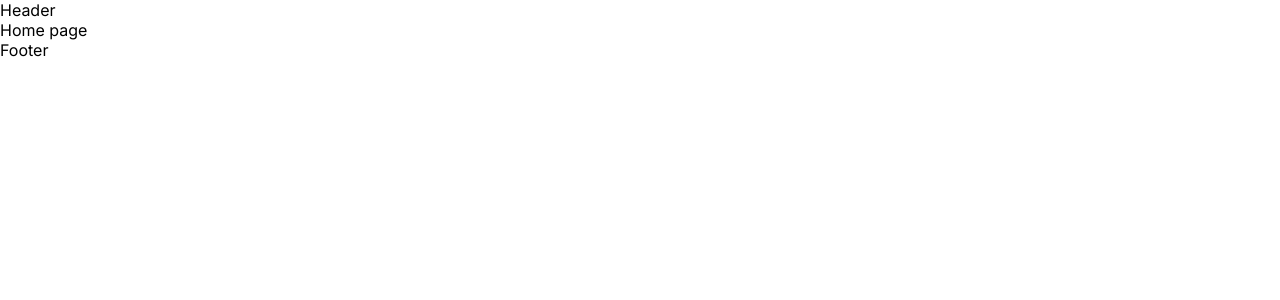
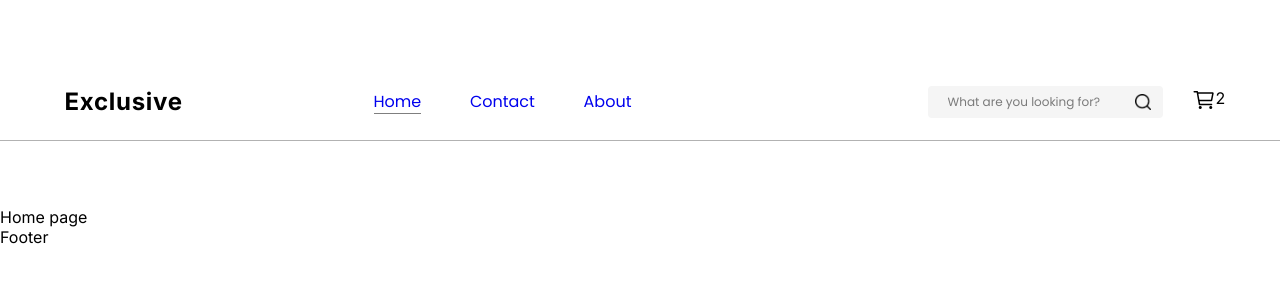
Before and after one commit to DahliaGhonim/Ecommerce_Vue, a Vue app: page / in a window 1280 px wide. Shown: the top 300 px of the page. Built offline with nearby package versions, Linux system fonts and the light colour scheme.

Commit message:
Header initial design

```diff
--- a/src/layout/AppHeader.vue
+++ b/src/layout/AppHeader.vue
@@ -1,5 +1,20 @@
 <template>
-  <header>Header</header>
+  <header>
+    <div class="logo">Exclusive</div>
+    <ul>
+      <li><router-link to="/">Home</router-link></li>
+      <li><router-link to="/contact">Contact</router-link></li>
+      <li><router-link to="/about">About</router-link></li>
+    </ul>
+    <div class="search-wrapper">
+      <input id="search" placeholder="What are you looking for?" />
+      <img src="/src/assets/images/search-icon.png" />
+    </div>
+    <div class="cart">
+      <img src="/src/assets/images/cart1.png">
+      <span>2</span>
+    </div>
+  </header>
 </template>
 
 <script>
@@ -8,4 +23,102 @@ export default {
 };
 </script>
 
-<style scoped></style>
+<style scoped>
+header {
+  padding: 86px 135px 22px; /* TODO: check whether this is correct */
+  /* padding-bottom: 22px;   142 - (96 + 24) */
+  border-bottom: 0.5px solid rgba(0, 0, 0, 0.3);
+  margin-bottom: 66px; /* TODO: check whether this is correct */
+
+  display: flex;
+  justify-content: center;
+  align-items: center;
+}
+
+.logo {
+  width: 118px;
+  height: 24px;
+  font-size: 24px;
+  font-weight: 700;
+  letter-spacing: 0.03em;
+  line-height: 24px;
+  margin-right: 191px; /* TODO: make it reactive -> 444 - (135 + 118) */
+}
+
+ul {
+  min-width: 258px; /* TODO: make it reactive */
+  margin-right: 296px; /* TODO: make it reactive -> 998 - (444 + 258) */
+
+  display: flex;
+  justify-content: space-between;
+  align-items: center;
+  list-style: none;
+
+  font-family: "Poppins", Arial, Helvetica, sans-serif;
+  font-size: 16px;
+  font-weight: 400;
+  letter-spacing: 0;
+  line-height: 24px;
+}
+
+a {
+  text-decoration: none;
+}
+
+a:visited {
+  color: #000000;
+}
+
+a.router-link-exact-active {
+  border-bottom: 1px solid rgba(0, 0, 0, 0.5);
+}
+
+.search-wrapper {
+  background-color: #f5f5f5;
+  padding: 7px 12px 7px 20px;
+  border-radius: 4px;
+  margin-right: 29px; /* TODO: make it interactive -> 1270 - (998 + 243) */
+
+  display: flex;
+  gap: 34px;
+  align-items: center;
+}
+
+.search-wrapper input {
+  background-color: transparent;
+  color: rgba(0, 0, 0, 0.5);
+  width: 153px; /* TODO: check if needs to be reactive */
+  height: 18px;
+  font-family: "Poppins", Arial, Helvetica, sans-serif;
+  font-size: 12px;
+  font-weight: 400;
+  letter-spacing: 0;
+  line-height: 18px;
+  border: none;
+}
+
+.search-wrapper input::placeholder {
+  color: rgba(0, 0, 0, 0.5);
+}
+
+.search-wrapper input:focus {
+  outline: none;
+  box-shadow: none;
+}
+
+.search-wrapper img {
+  width: 16px;
+  height: 16px;
+}
+
+.cart img {
+  position: relative;
+  width: 24px;
+  height: 24px;
+}
+
+.cart span {
+  position: absolute;
+  top: -3;
+}
+</style>
```
Also changed, not shown: src/assets/images/cart1.png (added), src/assets/images/search-icon.png (added).
